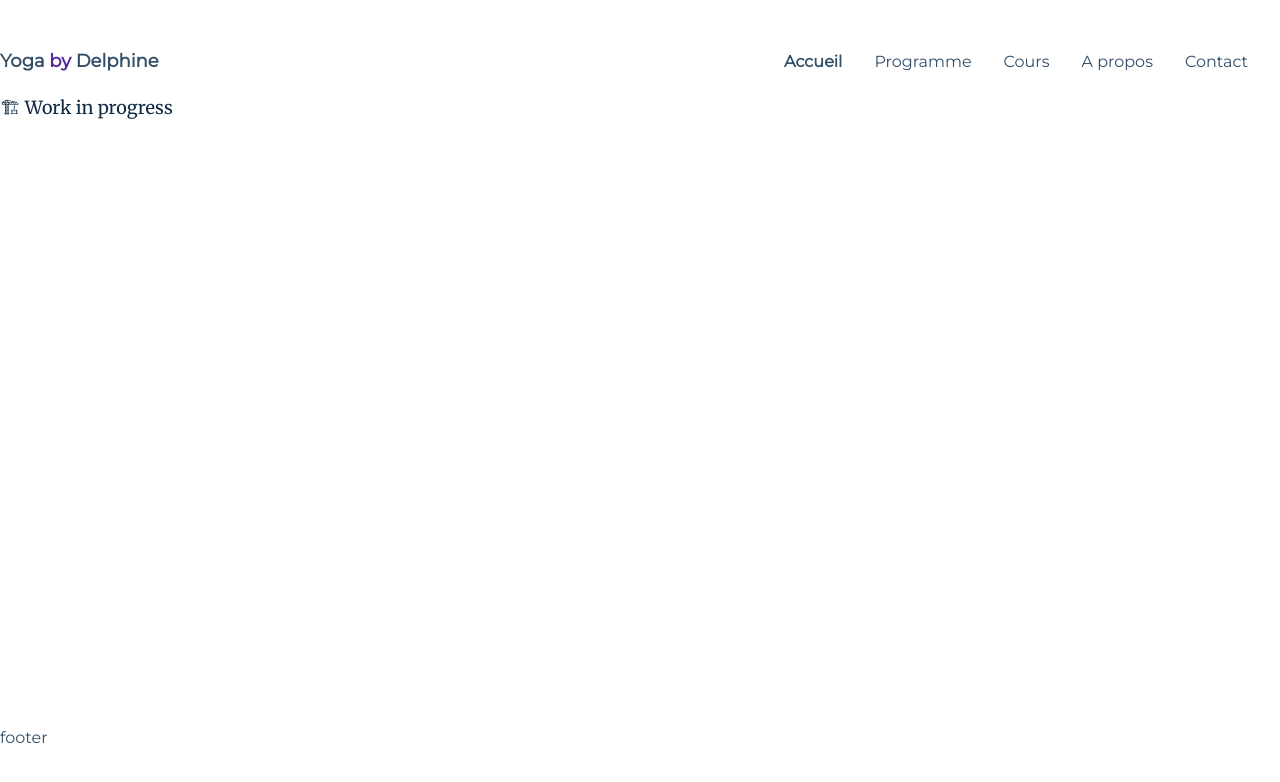
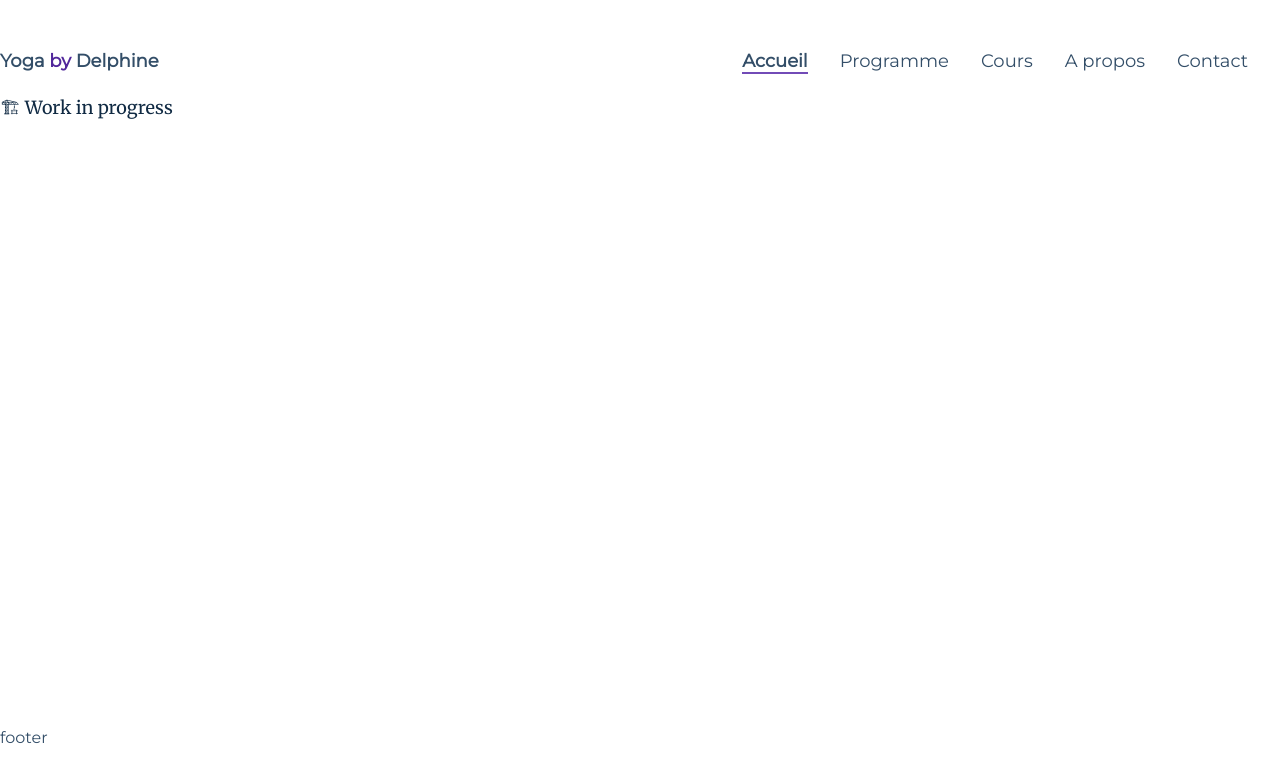
Before and after one commit to nicolaserny/yoga-by-delphine, a Gatsby site: page / in a window 1280 px wide. Built offline with nearby package versions, Linux system fonts and the light colour scheme; Gatsby itself is replaced by a stand-in of ours.

Commit message:
feat(layout): refactor navbar

```diff
--- a/src/components/index.js
+++ b/src/components/index.js
@@ -1,2 +1,3 @@
 export { default as Layout } from "./layout";
 export { default as SEO } from "./seo";
+export { default as NavBar } from "./navBar";
--- a/src/components/layout.jsx
+++ b/src/components/layout.jsx
@@ -1,10 +1,17 @@
 import React from "react";
+import NavBar from "./navBar";
 
 const Layout = ({ className, children }) => (
   <div
     className={`grid grid-rows-layout max-w-screen-xl my-12 mx-auto ${className}`}
   >
-    {children}
+    <header className="w-full">
+      <NavBar />
+    </header>
+    <main>{children}</main>
+    <footer>
+      <span> footer</span>
+    </footer>
   </div>
 );
 
--- /dev/null
+++ b/src/components/navBar.jsx
@@ -0,0 +1,39 @@
+import React from "react";
+import { Link } from "gatsby";
+
+const NavLink = ({ children, to }) => (
+  <Link
+    to={to}
+    className="mr-8 text-lg font-medium no-underline hover:font-bold"
+    activeClassName="font-bold border-b-2 border-purple-500"
+  >
+    {children}
+  </Link>
+);
+
+const NavBar = () => (
+  <nav className="flex flex-no-wrap items-baseline w-full ">
+    <span className="inline-block flex-grow flex-shrink-0 text-gray-800 text-lg font-semibold text-left align-baseline">
+      Yoga <span className="text-purple-700">by</span> Delphine
+    </span>
+    <ul className="flex flex-grow-0 list-none items-baseline">
+      <li>
+        <NavLink to="/">Accueil</NavLink>
+      </li>
+      <li>
+        <NavLink to="/agenda">Programme</NavLink>
+      </li>
+      <li>
+        <NavLink to="/courses">Cours</NavLink>
+      </li>
+      <li>
+        <NavLink to="/about">A propos</NavLink>
+      </li>
+      <li>
+        <NavLink to="/contact">Contact</NavLink>
+      </li>
+    </ul>
+  </nav>
+);
+
+export default NavBar;
--- a/src/pages/404.js
+++ b/src/pages/404.js
@@ -1,12 +1,12 @@
 import React from "react";
-import { Layout, SEO } from "../components";
+import { SEO } from "../components";
 
 const NotFoundPage = () => (
-  <Layout>
+  <div className="m-8">
     <SEO title="404: Not found" />
     <h1>NOT FOUND</h1>
     <p>You just hit a route that doesn&#39;t exist... the sadness.</p>
-  </Layout>
+  </div>
 );
 
 export default NotFoundPage;
--- a/src/pages/index.js
+++ b/src/pages/index.js
@@ -4,22 +4,7 @@ import { Layout, SEO } from "../components";
 const Index = () => (
   <Layout className="h-real">
     <SEO title="Accueil" />
-    <header className="w-full">
-      <nav className="flex flex-no-wrap items-baseline w-full ">
-        <span className="inline-block flex-grow flex-shrink-0 text-gray-800 text-lg font-semibold text-left align-baseline">
-          Yoga <span className="text-purple-700">by</span> Delphine
-        </span>
-        <ul className="flex flex-grow-0 list-none items-baseline">
-          <li className="mr-8 font-bold">Accueil</li>
-          <li className="mr-8 font-medium">Programme</li>
-          <li className="mr-8 font-medium">Cours</li>
-          <li className="mr-8 font-medium">A propos</li>
-          <li className="mr-8 font-medium">Contact</li>
-        </ul>
-      </nav>
-    </header>
     <h1 className="font-serif text-lg text-gray-1000">🏗 Work in progress</h1>
-    <span> footer</span>
   </Layout>
 );
 
```
